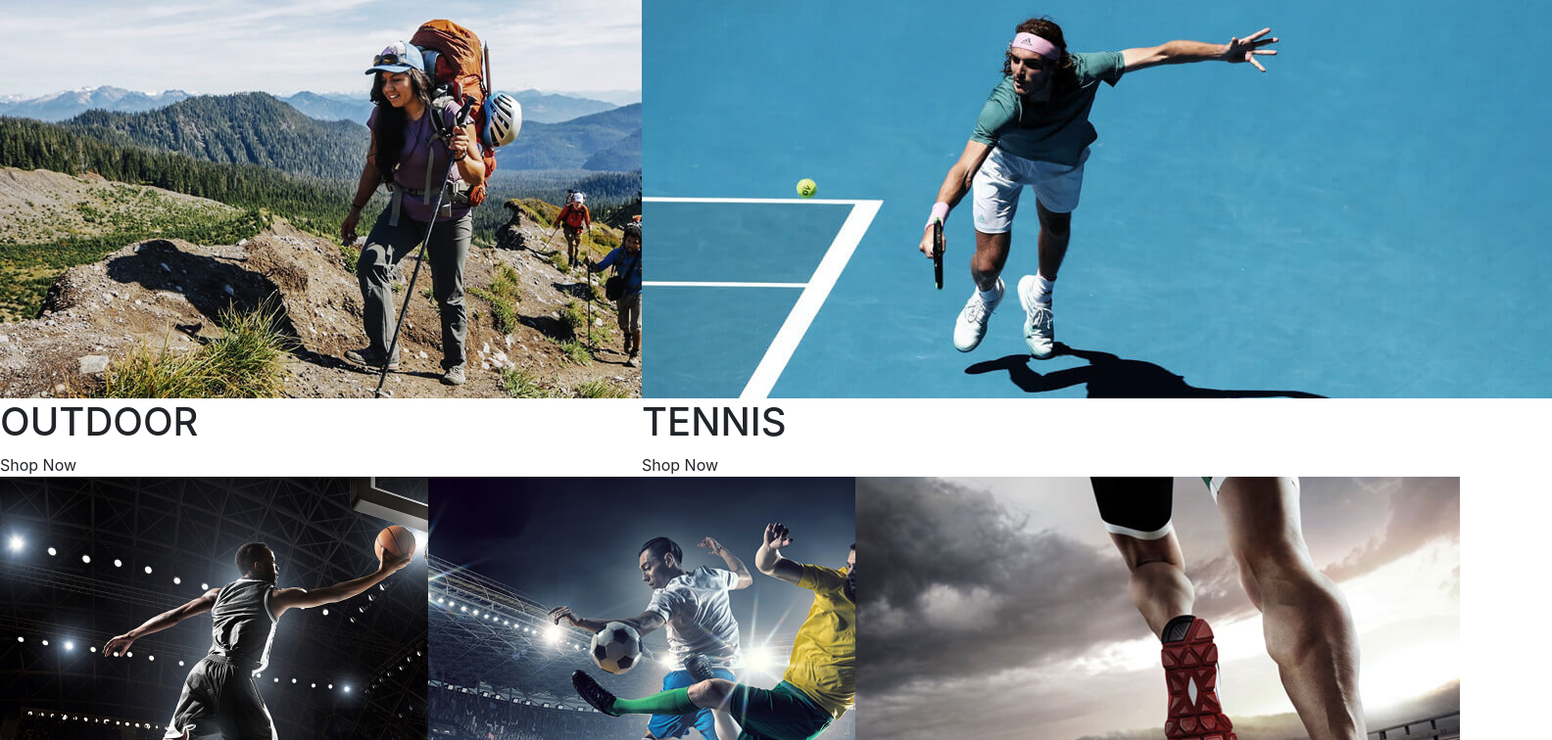
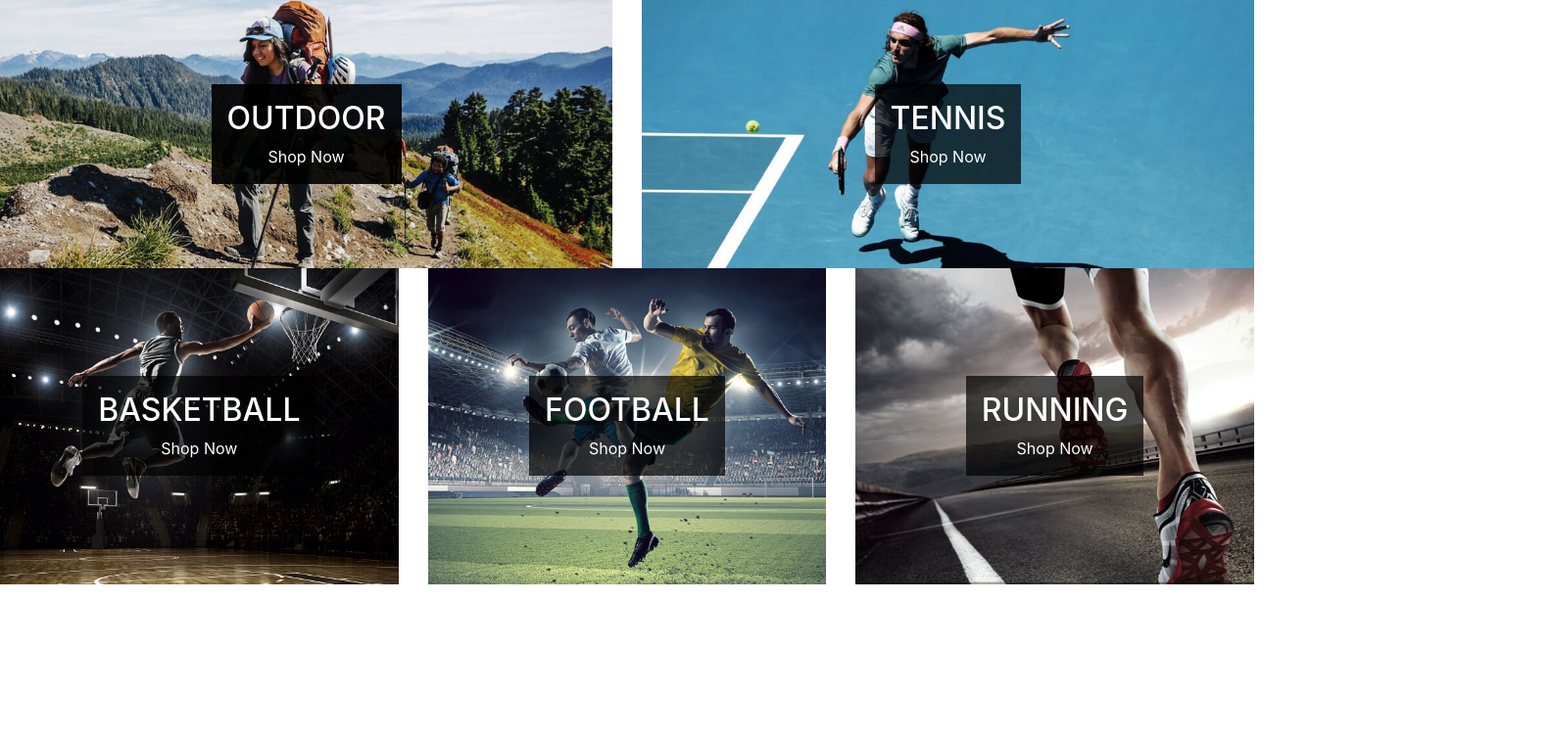
Before and after one commit to ylovits/react-e-commerce, a React (Create React App) app: page / in a window 1280 px wide. Shown: the top 756 px of the page at 98% size, 1584 px wide, since content can reach past the window. Built offline with nearby package versions, Linux system fonts and the light colour scheme.

Commit message:
Banners Styling
Some more styling for the banners

```diff
--- a/src/components/BannerItem/BannerItem.js
+++ b/src/components/BannerItem/BannerItem.js
@@ -1,11 +1,16 @@
 import React from "react";
+import "./BannerItem.scss";
 
 const BannerItem = ({ name, columns, price, image }) => {
   return (
-    <div className={`col-md-${columns}`}>
-      <img src={image} alt="" />
-      <h1>{name}</h1>
-      <span>Shop Now</span>
+    <div className={`col-md-${columns} banner-item`}>
+      <div className="banner-item-inner">
+        <img src={image} alt="" />
+        <div className="centered">
+          <h2>{name}</h2>
+          <span>Shop Now</span>
+        </div>
+      </div>
     </div>
   );
 };
--- /dev/null
+++ b/src/components/BannerItem/BannerItem.scss
@@ -0,0 +1,31 @@
+.banner-item {
+  &-inner {
+    overflow: hidden;
+    display: flex;
+    align-items: center;
+    justify-content: center;
+    cursor: pointer;
+    img {
+      max-width: 100%;
+      height: auto;
+      transition: transform 3s cubic-bezier(0.25, 0.45, 0.45, 0.95);
+    }
+
+    .centered {
+      position: absolute;
+      text-align: center;
+      background: rgba(0, 0, 0, 0.7);
+      padding: 1rem;
+      color: rgba(255, 255, 255, 1);
+      transition: all 800ms;
+    }
+
+    &:hover .centered {
+      background: rgba(0, 0, 0, 0.9);
+    }
+
+    &:hover img {
+      transform: scale(1.1);
+    }
+  }
+}
--- a/src/components/Banners/Banners.js
+++ b/src/components/Banners/Banners.js
@@ -1,5 +1,6 @@
 import React, { Component } from "react";
 import BannerItem from "../BannerItem/BannerItem";
+import "./Banners.scss";
 
 class Banners extends Component {
   constructor() {
@@ -16,7 +17,7 @@ class Banners extends Component {
 
   render() {
     return (
-      <div className="row">
+      <div className="row banners">
         {this.state.categories.map(({ name, imgUrl, columns }, i) => {
           return (
             <BannerItem key={i} name={name} image={imgUrl} columns={columns} />
```
Also changed, not shown: src/components/Banners/Banners.scss (added).
